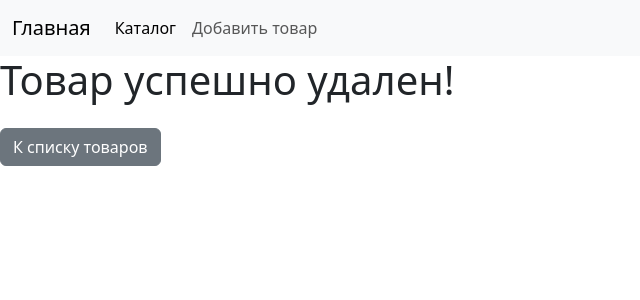
After one commit to DenisSedovEd/homework_store, a Django app: page /product/1/delete/ in a window 1280 px wide. The commit adds this page. Shown: the top 300 px of the page, without its empty margins (0-640 px from the left). Run offline with Django 5.2, Linux system fonts and the light colour scheme; data comes from the database, SQL or seed files in the repository.

Commit message:
add template for sussesfule delete product

```diff
--- /dev/null
+++ b/store_app/templates/store_app/deleted_product.html
@@ -0,0 +1,6 @@
+{% extends "store_app/base.html" %}
+
+{% block content %}
+<h1>Товар успешно удален!</h1>
+<a href="{% url 'product_list' %}" class="btn btn-secondary mt-3">К списку товаров</a>
+{% endblock %}
--- a/store_app/templates/store_app/product_detail.html
+++ b/store_app/templates/store_app/product_detail.html
@@ -9,6 +9,7 @@
     <li class="list-group-item">Цена: {{ product.price }}</li>
     <li><a href="{% url 'product_edit'  product.id %}" class="btn btm-sm btn-warning">Редактировать товар</a></li>
     <li><a href="{% url 'product_list' %}" class="btn btm-sm btn-secondary">К списку товаров</a></li>
+    <li><a href="{% url 'product_delete' product.id %}" class="btn btm-sm btn-danger">Удалить товар</a></li>
 
 </ul>
 {% endblock %}
```
